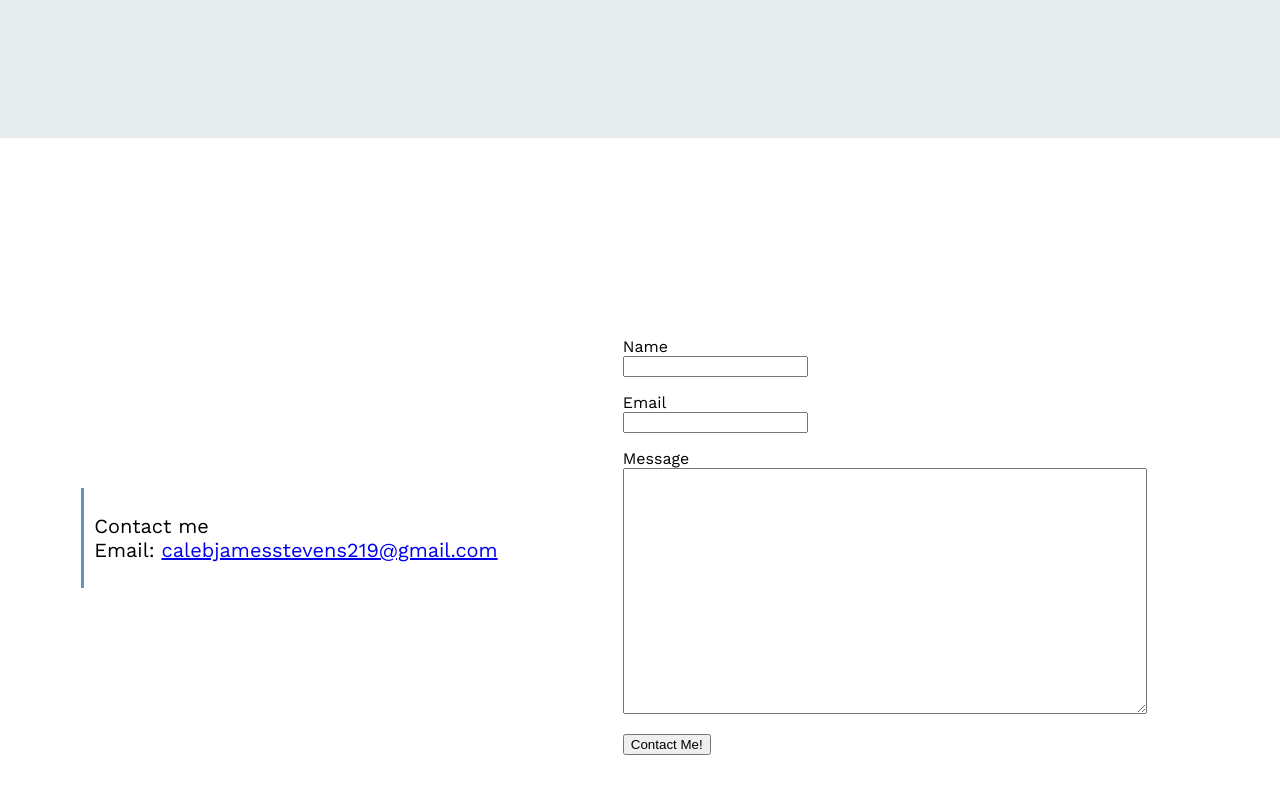
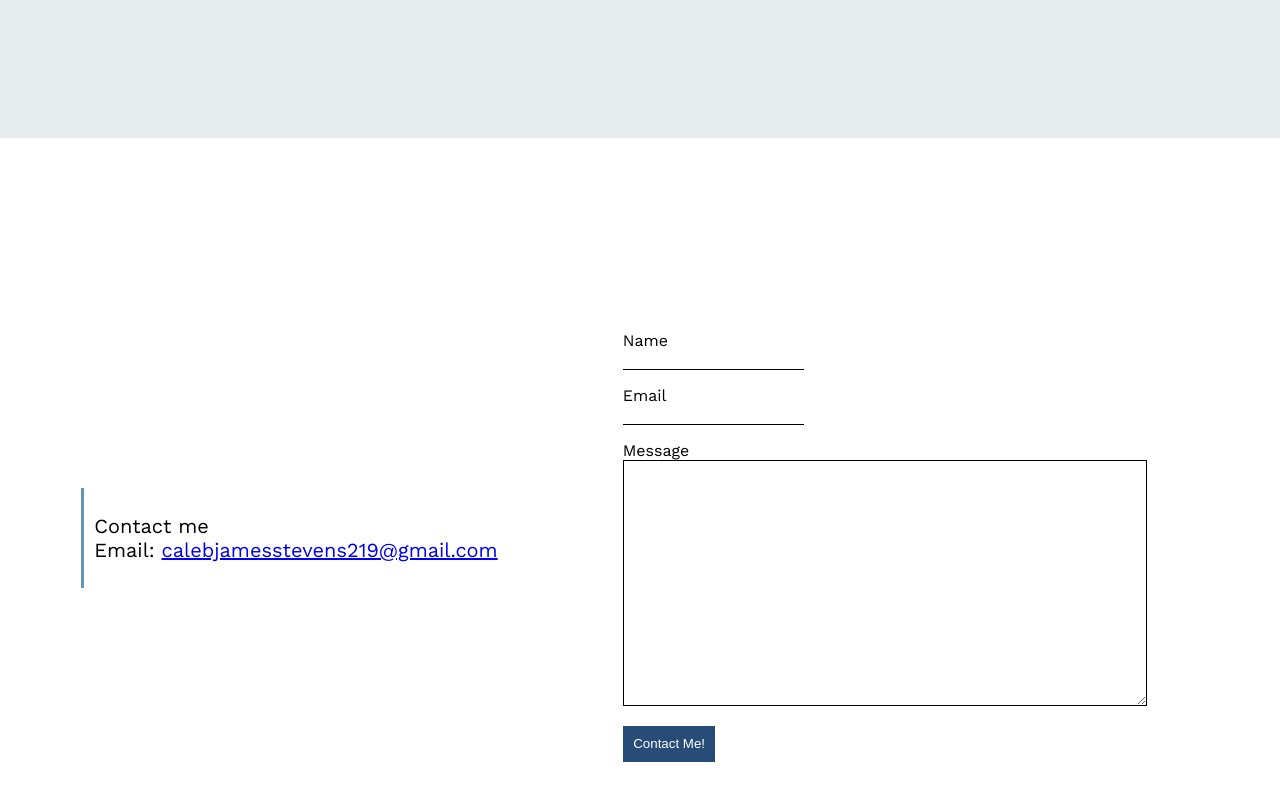
Before and after one commit to CalebJamesStevens/calebstevens, a React (Create React App) app: page / in a window 1280 px wide. Shown: the part 3102-3902 px from the top of the page. Built offline with nearby package versions, Linux system fonts and the light colour scheme.

Commit message:
adds style to contact form

```diff
--- a/src/components/Contact.js
+++ b/src/components/Contact.js
@@ -24,21 +24,21 @@ const Contact = () => {
 
                         <div className="form-control">
                             <label>Name</label><br/>
-                            <input type="text" name="name" className="form-input"/>
+                            <input className="form-input" type="text" name="name" className="form-input"/>
                         </div>
 
                         <div className="form-control">
                             <label>Email</label><br/>
-                            <input type="email" name="user_email" className="form-input"/>
+                            <input className="form-input" type="email" name="user_email" className="form-input"/>
                         </div>
 
                         <div className="form-control">
                             <label>Message</label><br/>
-                            <textarea id="form-message" type="text" name="message" className="form-input"/>
+                            <textarea className="form-input" id="form-message" type="text" name="message" className="form-input"/>
                         </div>
 
                         <div className="form-control">
-                            <input type="submit" value="Contact Me!"/>
+                            <input className='form-submit-button' type="submit" value="Contact Me!"/>
                         </div>
 
                     </form>
--- a/src/index.css
+++ b/src/index.css
@@ -185,11 +185,31 @@ code {
 #form-message {
   width: min(90%, 50rem);
   height: 15rem;
+  border: 1px solid black;
+  font-size: medium;
+}
 
-}
 
 .form-control {
   margin-top: 1rem;
+}
+
+.form-input {
+  border: none;
+  border-bottom: black 1px solid;
+}
+
+.form-input {
+  border: none;
+  border-bottom: black 1px solid;
+}
+
+.form-submit-button {
+  border: none;
+  padding: .65rem;
+  color: white;
+  background-color: #274C77;
+
 }
 
 @media (max-width: 650px) {
```
